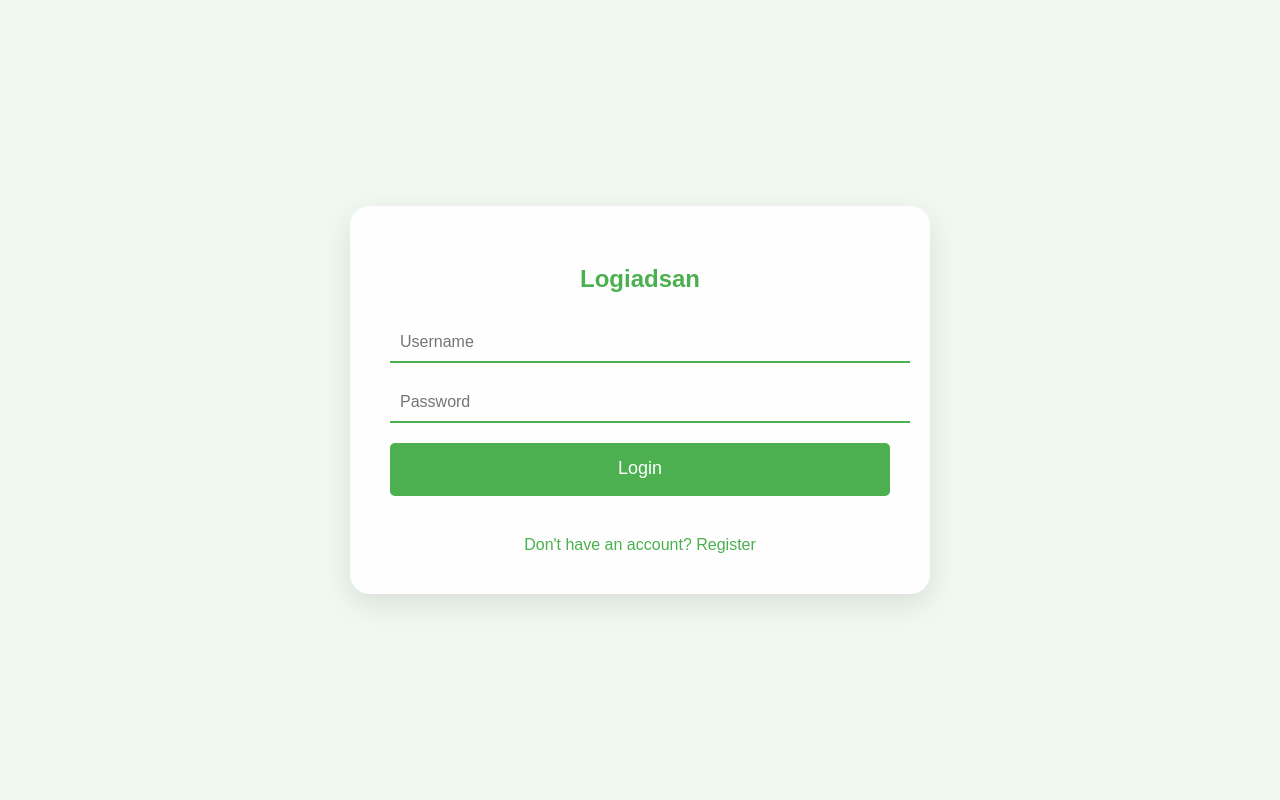
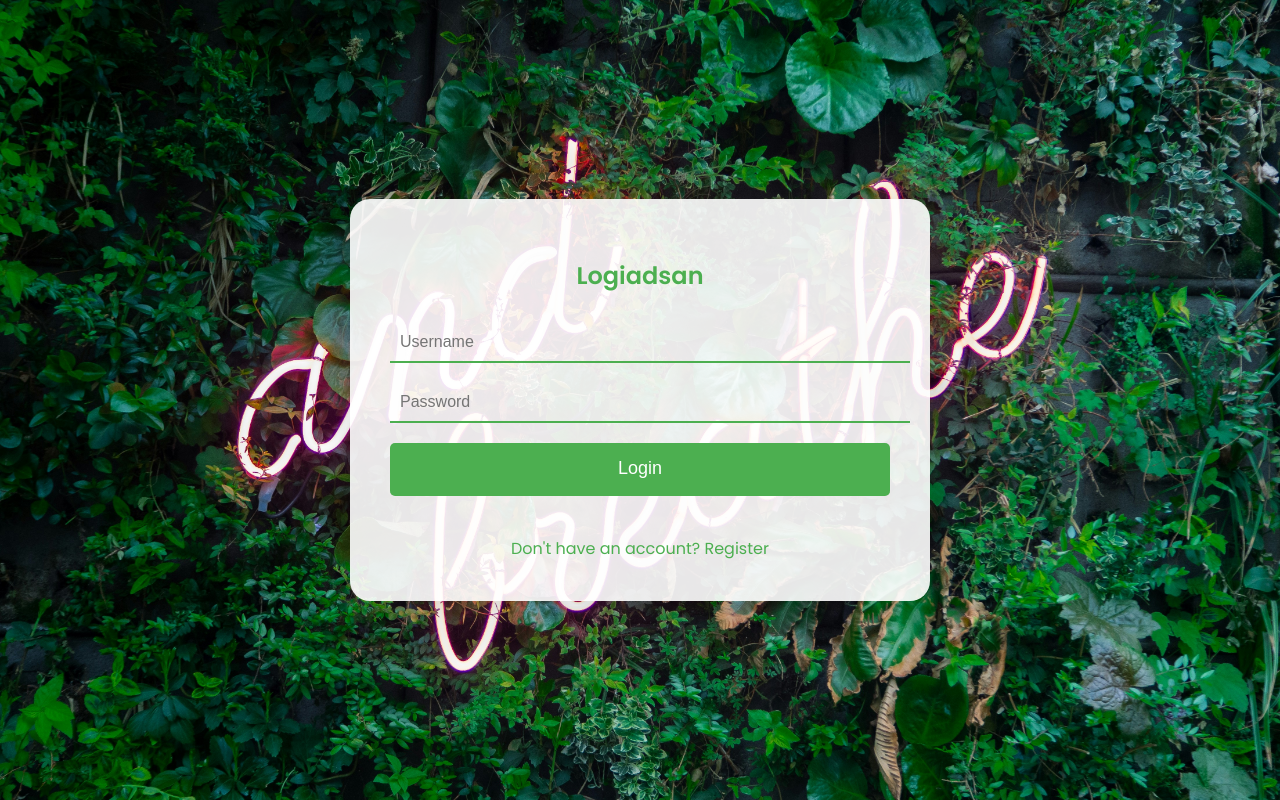
Before and after one commit to RoshanPaulBabu/Manasu-TheMind, a Django app: page / in a window 1280 px wide. Run offline with Django 5.2, Linux system fonts and the light colour scheme.

Commit message:
added bg to auth

```diff
--- a/ManasuApp/templates/registration/login.html
+++ b/ManasuApp/templates/registration/login.html
@@ -7,11 +7,11 @@
     <meta name="viewport" content="width=device-width, initial-scale=1.0">
     <title>Login</title>
     <style>
-        /* @import url('https://fonts.googleapis.com/css2?family=Poppins:wght@300;400;500;600&display=swap'); */
+        @import url('https://fonts.googleapis.com/css2?family=Poppins:wght@300;400;500;600&display=swap');
 
 body {
   font-family: 'Poppins', sans-serif;
-  /* background-image: url("{% static 'img/max-van-den-oetelaar-buymYm3RQ3U-unsplash.jpg' %}"); */
+  background-image: url("{% static 'img/max-van-den-oetelaar-buymYm3RQ3U-unsplash.jpg' %}");
   background-size: cover;
   background-position: center;
   background-attachment: fixed;
--- a/ManasuApp/templates/registration/register.html
+++ b/ManasuApp/templates/registration/register.html
@@ -11,7 +11,7 @@
 
         body {
             font-family: 'Poppins', sans-serif;
-            /* background-image: url("{% static 'img/max-van-den-oetelaar-buymYm3RQ3U-unsplash.jpg' %}"); */
+            background-image: url("{% static 'img/max-van-den-oetelaar-buymYm3RQ3U-unsplash.jpg' %}");
             background-size: cover;
             background-position: center;
             background-attachment: fixed;
```
